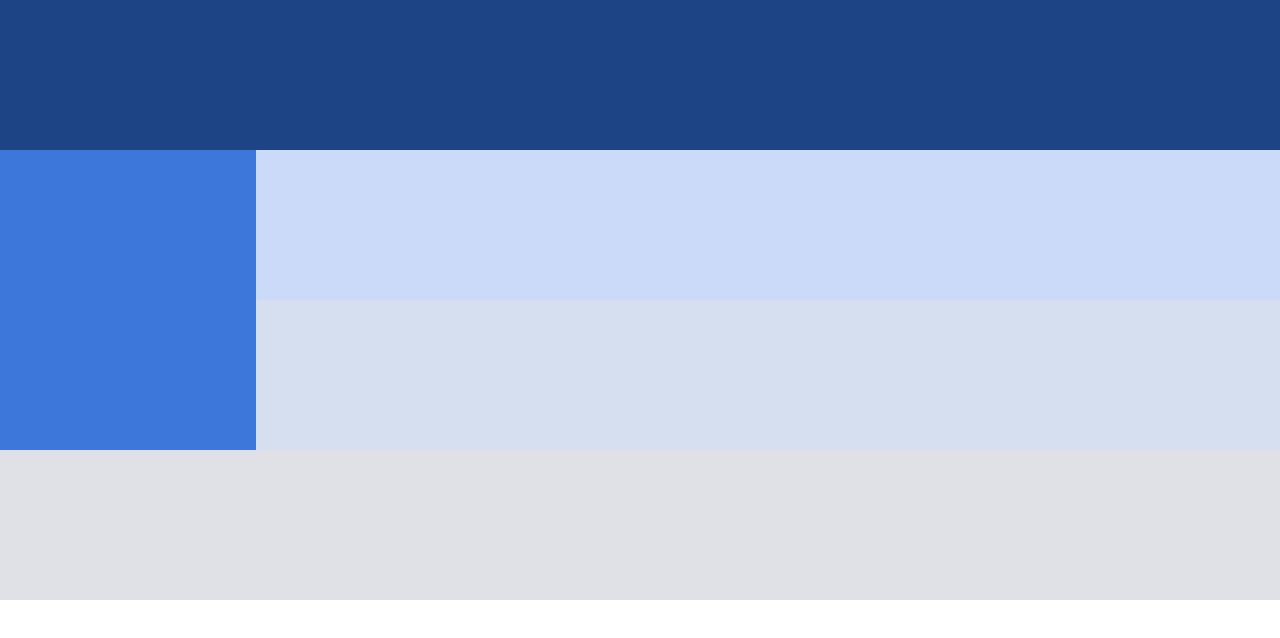
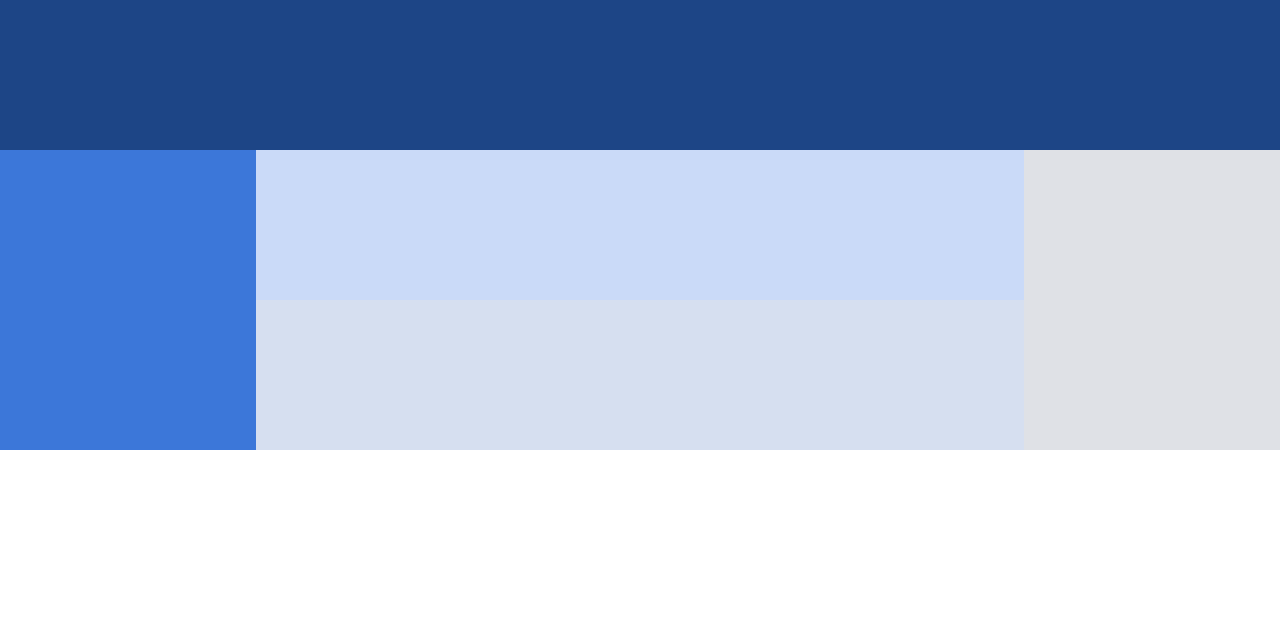
Before and after one commit to t0dd-kr/Intro, a Vue app in the folder frontend/: page /yoon2 in a window 1280 px wide. Shown: the top 638 px of the page. Built offline with nearby package versions, Linux system fonts and the light colour scheme.

Commit message:
Edit Yoon2 Css for practice

```diff
--- a/frontend/src/components/Yoon2.vue
+++ b/frontend/src/components/Yoon2.vue
@@ -34,7 +34,7 @@ export default {
     min-height: 150px;
     min-width: 150px;
   }
-  .ex1, .ex2, .ex3, .ex4, .ex5 {
+  .ex1, .ex2, .ex3, .ex4, .ex5, .box {
     width: 100%;
   }
   .ex1 {
@@ -53,11 +53,14 @@ export default {
     background-color: #dfe1e6;
   }
   @media (min-width: 600px) {
-    .ex1, .ex2, .ex3, .ex4, .ex5 {
-      width: 100%;
+    .ex2 {
+      width: 20%;
+    }
+    .box {
+      width: 80%;
     }
   }
-  @media (min-width: 600px) {
+  @media (min-width: 800px) {
     .ex1 {
       width: 100%;
     }
@@ -65,16 +68,11 @@ export default {
       width: 20%;
     }
     .box {
-      width: 80%;
+      width: 60%;
     }
-
+    .ex5 {
+      width: 20%;
+    }
   }
 
-  @media (min-width: 800px) {
-    .index {
-      width: 800px;
-      margin-left: auto;
-      margin-right: auto;
-    }
-  }
 </style>
```
